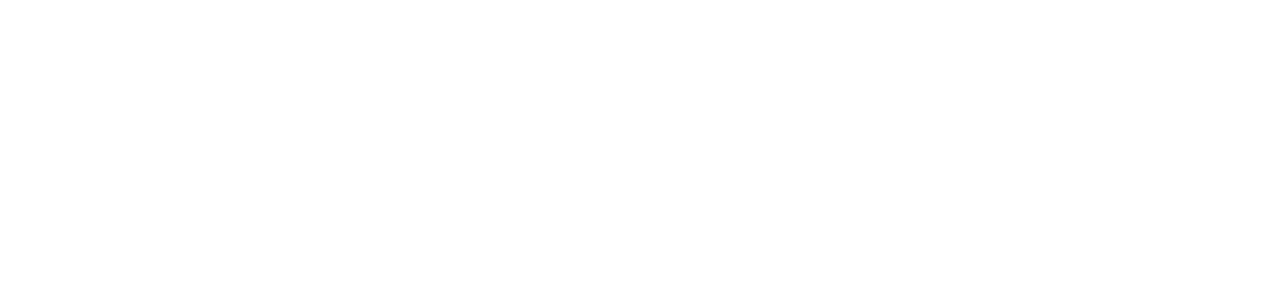
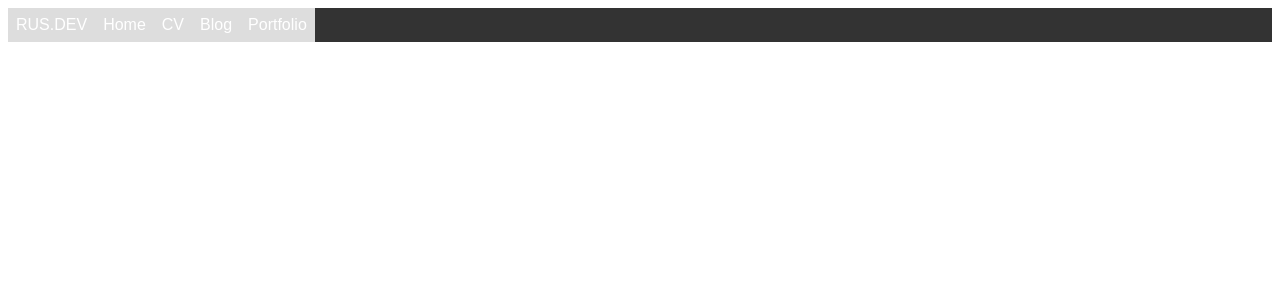
Before and after one commit to Rafael3226/blog, a Next.js app: page / in a window 1280 px wide. Shown: the top 300 px of the page. Built offline with nearby package versions, Linux system fonts and the light colour scheme.

Commit message:
Basic Styled Navigation Bar

```diff
--- /dev/null
+++ b/pages/components/NavBar/NavBar.tsx
@@ -0,0 +1,38 @@
+import styled from 'styled-components'
+
+const Nav = styled.nav`
+  font-family: sans-serif;
+`;
+const NavList = styled.div`
+  list-style-type: none;
+  margin: 0;
+  padding: 0;
+  overflow: hidden;
+  background-color: #333;
+`
+const ItemList = styled.a`
+  float: left;
+  display: block;
+  padding: 8px;
+  background-color: #dddddd;
+  color: white;
+  text-align: center;
+  text-decoration: none;
+
+  &:hover {
+    background-color: #111;
+  }
+`
+export default function NavBar() {
+  return (
+    <Nav>
+        <NavList>
+          <ItemList href="#">RUS.DEV</ItemList>
+          <ItemList>Home</ItemList>
+          <ItemList>CV</ItemList>
+          <ItemList>Blog</ItemList>
+          <ItemList>Portfolio</ItemList>
+        </NavList>
+    </Nav>
+  );
+}
--- a/pages/index.tsx
+++ b/pages/index.tsx
@@ -1,4 +1,5 @@
 import Head from 'next/head'
+import NavBar from './components/NavBar/NavBar'
 
 export default function Home() {
   return (
@@ -8,6 +9,7 @@
         <meta name="description" content="Technologie Blog." />
         <link rel="icon" href="/favicon.ico" />
       </Head>
+      <NavBar/>
     </div>
   )
 }
```
